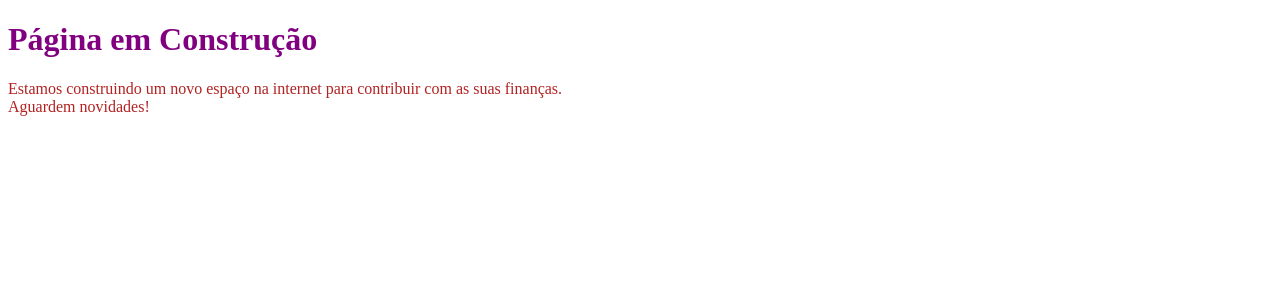
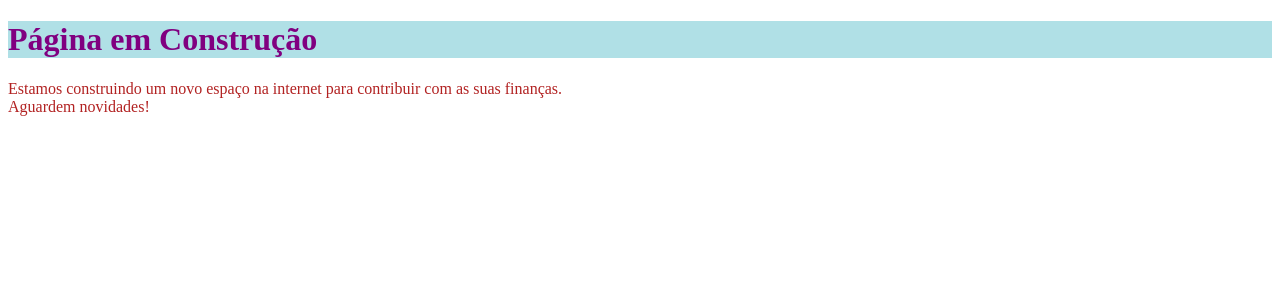
Before and after one commit to gilvanreis/clone-tabnews, a Next.js app: page / in a window 1280 px wide. Shown: the top 300 px of the page. Built offline with nearby package versions, Linux system fonts and the light colour scheme.

Commit message:
add `/api/v1/status` fiirst endpoint

```diff
--- /dev/null
+++ b/pages/api/v1/status.js
@@ -0,0 +1,4 @@
+function status(request, response) {
+  response.status(200).json({ chave: "somos acima da média" });
+}
+export default status;
--- a/pages/index.js
+++ b/pages/index.js
@@ -1,7 +1,9 @@
 function Home() {
   return (
     <div>
-      <h1 style={{ color: "purple" }}>Página em Construção</h1>
+      <h1 style={{ color: "purple", backgroundColor: "powderblue" }}>
+        Página em Construção
+      </h1>
       <p style={{ color: "#B22222" }}>
         Estamos construindo um novo espaço na internet para contribuir com as
         suas finanças.
@@ -10,4 +12,5 @@ function Home() {
     </div>
   );
 }
+
 export default Home;
```
Also changed, not shown: 1 other file (tests, documents, lock files or other folders).
